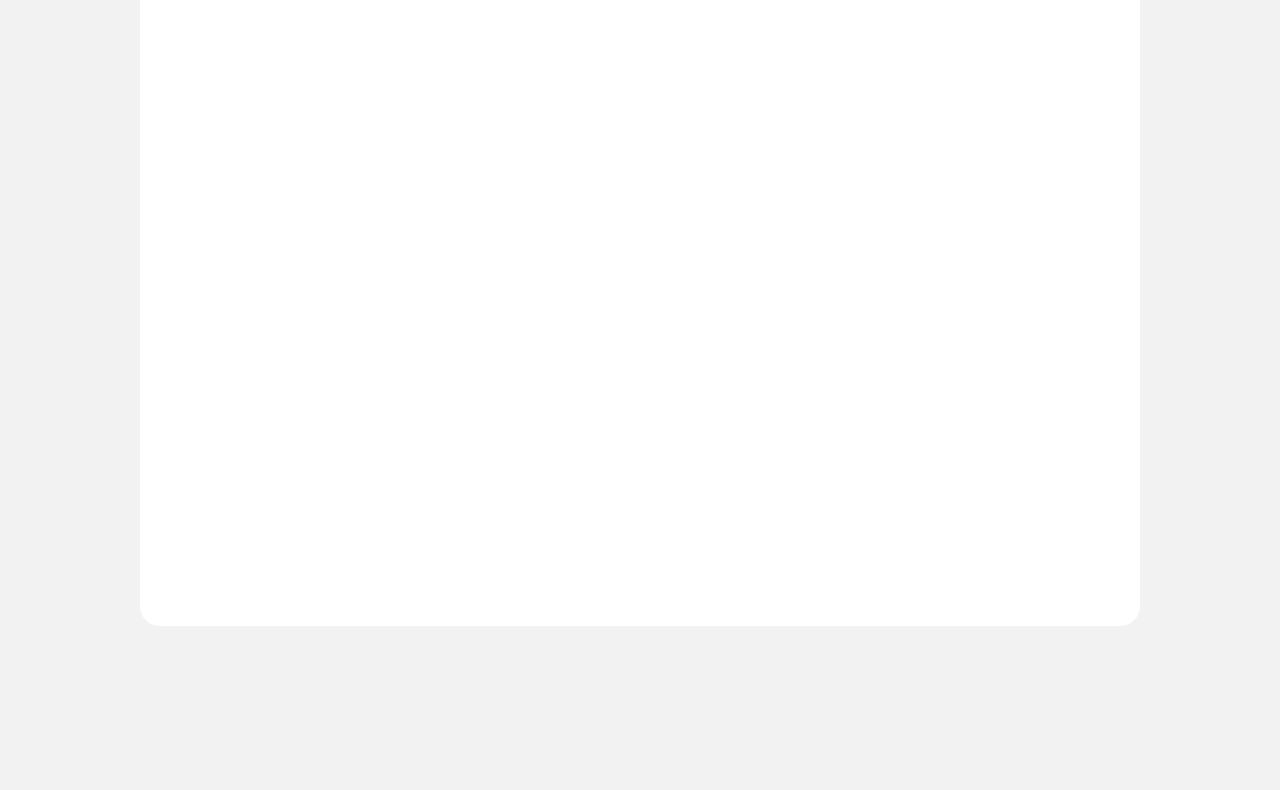
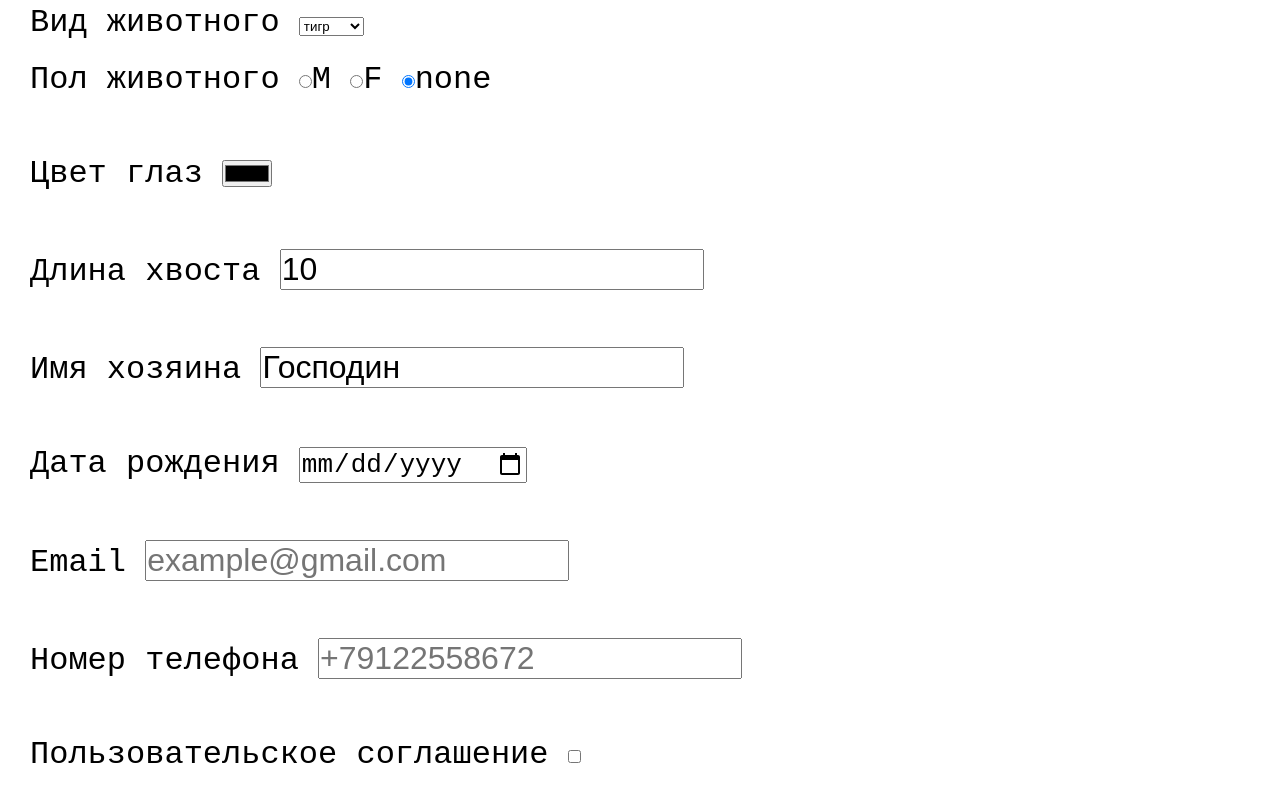
Before and after one commit to IritRTF/5-tables-and-forms, a website: page static/index.html in a window 1280 px wide. Shown: the part 144-934 px from the top of the page. Before the commit the page ends 800 px from the top, so only its background shows below. Drawn offline with Linux system fonts and the light colour scheme.

Commit message:
Task Done

```diff
--- a/static/index.html
+++ b/static/index.html
@@ -10,7 +10,70 @@
     <h1>Найди себе друга!</h1>
 
     <!--Форму размещай тут-->
+    <form class = 'form' action="/pets/orders" method="post" >
 
+        <label class = 'form_item'>Вид животного
+            <select name="petType" >
+                <option value="tiger" selected>тигр</option>
+                <option value="cat">кот</option>
+                <option value="dog">собака</option>
+              </select>
+        </label>
+
+
+
+        <label class = 'form_item' >Пол животного
+                <input type="radio" name="gender" value="boy" >M
+                <input type="radio" name="gender" value="girl" >F
+                <input type="radio" name="gender" value="none" checked>none
+        </label>
+
+        <br>
+
+        <label class = 'form_item' >Цвет глаз
+            <input type="color" name="eyeColor" >
+        </label>
+
+        <br>
+
+        <label class = 'form_item'>Длина хвоста
+            <input type="number" name="tailLength" value = 10>
+        </label>
+
+        <br>
+
+        <label class = 'form_item'>Имя хозяина
+            <input type="text" name="name"  value="Господин">
+        </label>
+
+        <br>
+
+        <label class = 'form_item'>Дата рождения
+            <input type="date" name="dateOfBirth" required>
+        </label>
+
+        <br>
+
+        <label class = 'form_item'>Email
+            <input type="email" name="email" placeholder = 'example@gmail.com'>
+        </label>
+
+        <br>
+
+        <label class = 'form_item'>Номер телефона
+            <input type="text" name="phone" placeholder = '+79122558672' >
+        </label>
+
+        <br>
+
+        <label class = 'form_item'>Пользовательское соглашение
+            <input type="checkbox" name="rules" value = true >
+        </label>
+
+        <br>
+        <input type="submit" value="Отправить">
+        <input type="reset" value="Сброс">
+    </form>
 </main>
 </body>
 </html>
--- a/static/styles.css
+++ b/static/styles.css
@@ -1,11 +1,17 @@
+* {
+    box-sizing: border-box;
+    margin: 0;
+    padding: 0;
+}
 body {
-    background-color: #F2F2F2;
+    background-color: #c77a7a;
+    font-size: xx-large;
 }
 
 main {
     box-sizing: border-box;
     width: 100%;
-    max-width: 1000px;
+    max-width: 1500px;
     margin: 30px auto;
     padding: 30px;
     background: white;
@@ -29,3 +35,22 @@ h1 {
 .orders {
     margin: 20px 0;
 }
+
+.form {
+    display: flex;
+    flex-direction: column;
+}
+
+.form_item {
+    margin-top: 20px;
+    font-family: 'Courier New', Courier, monospace;
+}
+
+.form .label+* {
+    margin-top: 1px;
+}
+
+input {
+    font-size: xx-large;
+    border: 1;
+}
```
Also changed, not shown: server.js (+58 -3 lines), 1 other file.
